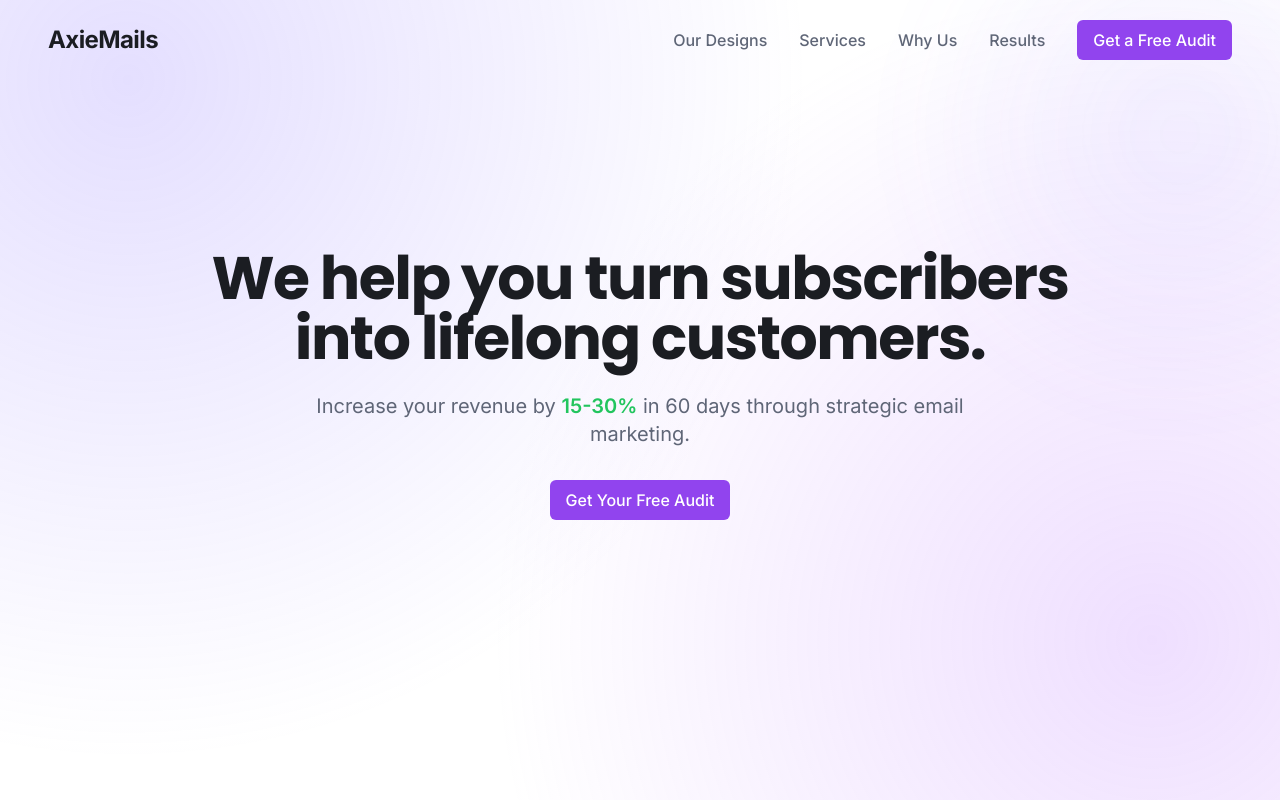
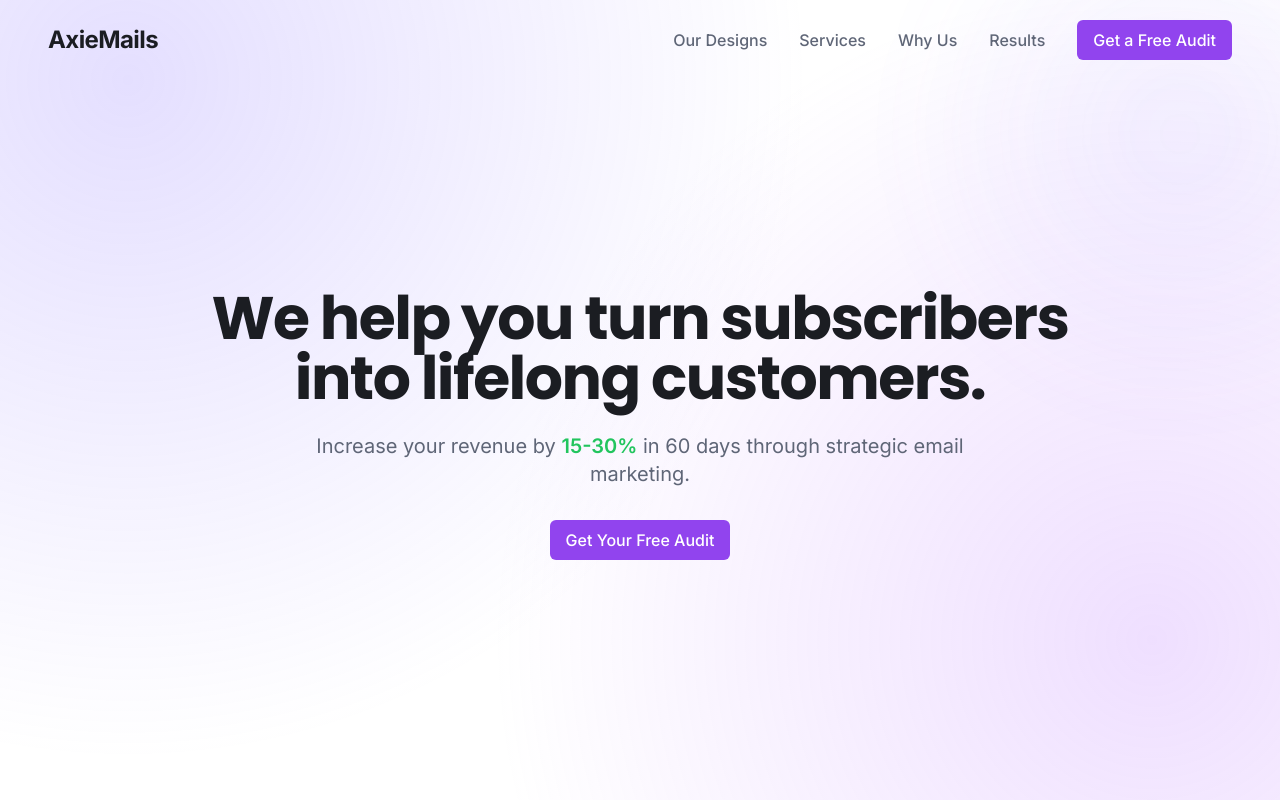
Before and after one commit to axeonyx/axiemails, a React (Vite) app: page / in a window 1280 px wide. Shown: the top 800 px of the page. Built offline with nearby package versions, Linux system fonts and the light colour scheme.

Commit message:
Remove Embed

```diff
--- a/src/pages/Index.tsx
+++ b/src/pages/Index.tsx
@@ -53,7 +53,7 @@ const Index = () => {
       <Header />
 
       {/* Hero Section */}
-      <section className="min-h-screen flex items-center pt-28 pb-20 px-6 md:px-8 lg:px-12 hero-gradient-bg">
+      <section className="min-h-screen flex items-center pt-28 pb-0 px-6 md:px-8 lg:px-12 hero-gradient-bg">
         <div className="max-w-7xl mx-auto w-full">
           <div className="flex flex-col items-center text-center mb-16">
             <div className="fade-in-element" ref={addToObserver}>
@@ -77,7 +77,7 @@ const Index = () => {
       </section>
 
       {/* Social Proof */}
-      <section className="py-8 px-6 md:px-8 lg:px-12 bg-gray-50">
+      <section className="py-8 px-6 md:px-8 lg:px-12 bg-white-50">
         <div className="max-w-7xl mx-auto">
           <div className="text-center mb-6 space-y-4">
             <h3 className="text-2xl font-semibold tracking-wider text-primary">
```
